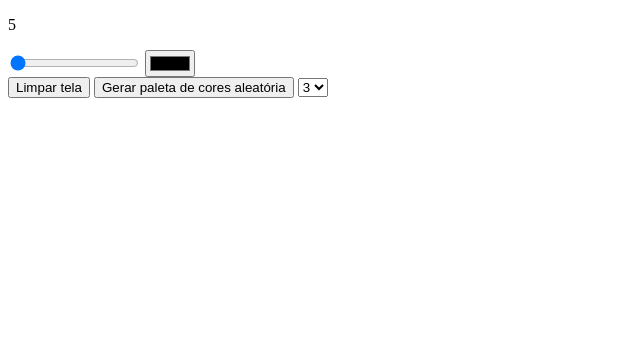
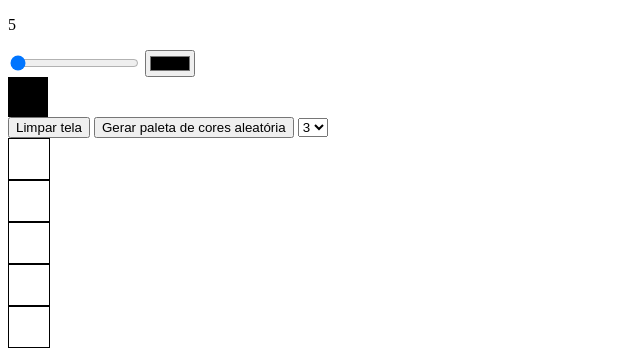
Before and after one commit to EletroCP/Pixel-Palette, a website: page index.html in a window 1280 px wide. Shown: the whole page, without its empty margins (0-640 px from the left). Drawn offline with Linux system fonts and the light colour scheme.

Commit message:
feat: Adicionadas funções que limppam e criam o board

```diff
--- a/index.html
+++ b/index.html
@@ -11,7 +11,7 @@
 
 <body>
 	<section id="UI">
-		<p id="input-size-value">5</p>
+		<p id="input-size-value" value="5">5</p>
 		<input type="range" id="input-size" min="5" max="50" step="1" for="input-size-value" aria-label="Arraste a barra para aumentar o board" value="5">
 		<input type="color" id="input-color" aria-label="Insira a cor desejado.">
 		<div id="sample"></div>
@@ -31,7 +31,8 @@
 		<div id="green"></div>
 		<div id="blue"></div>
 	</section>
-	<section id="board"></section>
+	<section id="board">
+	</section>
 	<script src="./script.js"></script>
 </body>
 
--- a/script.js
+++ b/script.js
@@ -6,10 +6,26 @@ const clear = document.getElementById('clear');
 const generatePalette = document.getElementById('generat-palette');
 const paletteSize = document.getElementById('palette-size');
 const randoPalette = document.getElementById('randon-palette');
+const board = document.getElementById('board');
+
+const clearBoard = () => {
+  document.querySelectorAll('.pixel').forEach((pixel) => pixel.remove());
+}
+
+const generateBoard = () => {
+  clearBoard();
+  const number = parseInt(inputSizeValue.innerText);
+  for(let index = 0; index < number ; index +=1) {
+    const element = document.createElement('div');
+    element.className = 'pixel';
+    board.appendChild(element)
+  }
+}
 
 const changeInputSizeValue = () => {
   const newValue = inputSize.value;
   inputSizeValue.innerText = newValue;
+  generateBoard();
 }
 
 const changeSampleBackgroundColor = () => {
@@ -21,5 +37,6 @@ inputSize.addEventListener('change', changeInputSizeValue);
 inputColor.addEventListener('change', changeSampleBackgroundColor);
 
 window.onload = () => {
-  changeSampleBackgroundColor()
+  changeSampleBackgroundColor();
+  generateBoard();
 };
--- a/style.css
+++ b/style.css
@@ -0,0 +1,10 @@
+#sample {
+  width: 40px;
+  height: 40px;
+}
+
+.pixel {
+  width: 40px;
+  height: 40px;
+  border: solid black 1px;
+}
```
